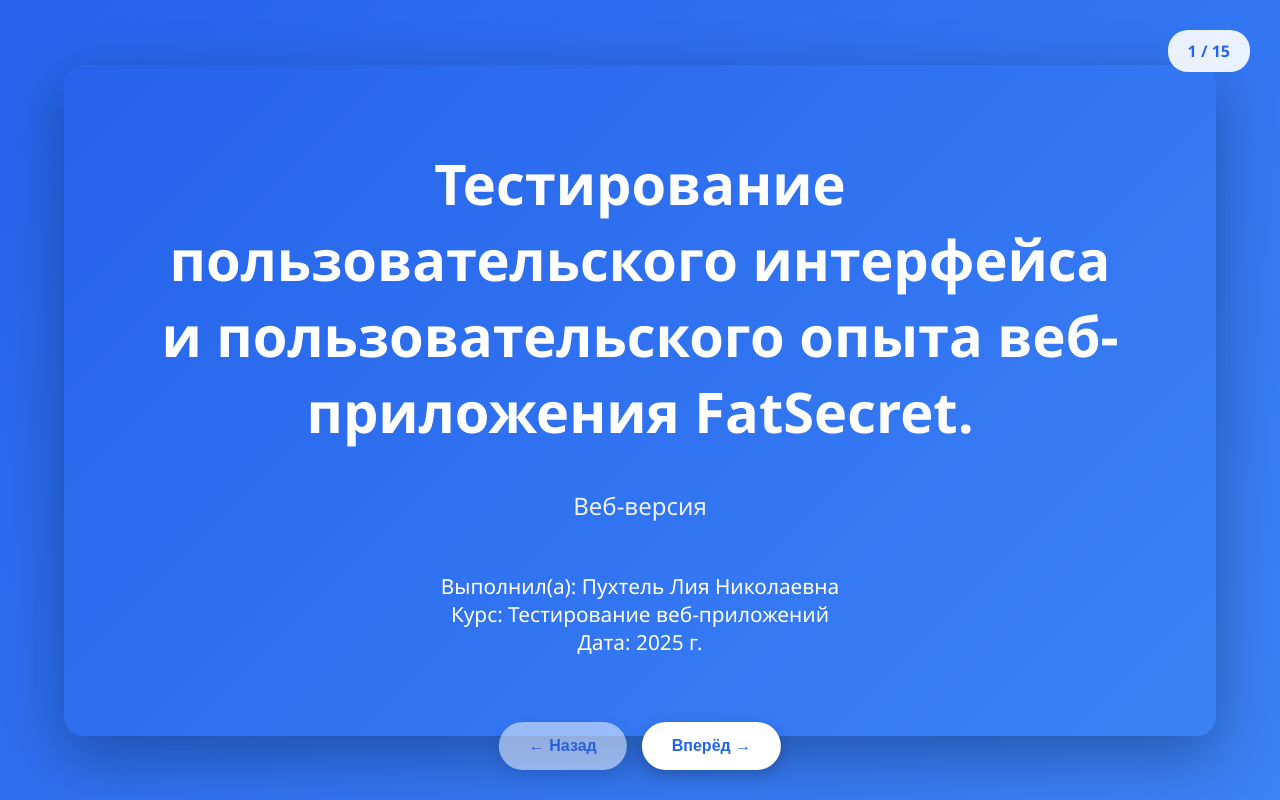
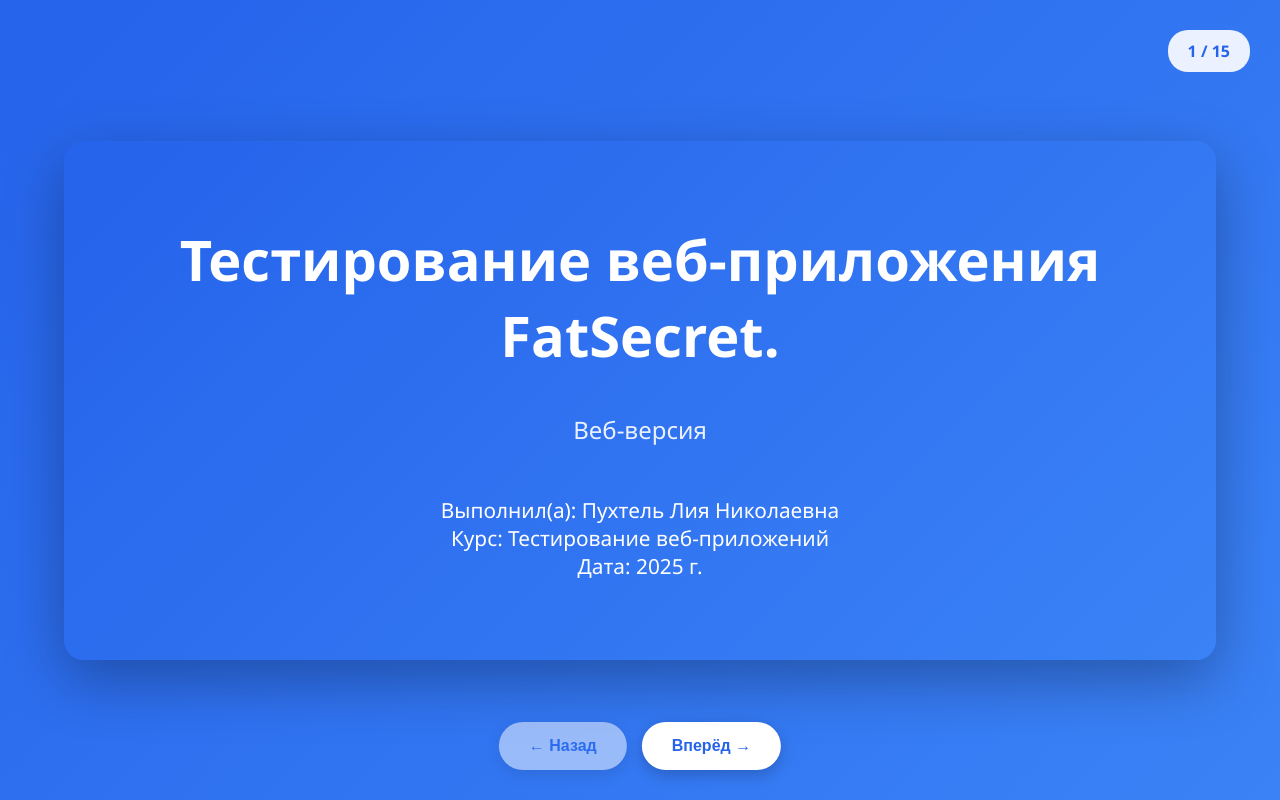
Before and after one commit to Vasilissa-cod/Diploma-project-presentation, a plain HTML site: page index.html in a window 1280 px wide. Drawn offline with Linux system fonts and the light colour scheme.

Commit message:
Update index.html

```diff
--- a/index.html
+++ b/index.html
@@ -3,7 +3,7 @@
 <head>
     <meta charset="UTF-8">
     <meta name="viewport" content="width=device-width, initial-scale=1.0">
-    <title>Тестирование пользовательского интерфейса и пользовательского опыта веб-приложения FatSecret.</title>
+    <title>Тестирование веб-приложения FatSecret.</title>
     <style>
         * {
             margin: 0;
@@ -295,7 +295,7 @@
     <div class="presentation-container">
         <!-- Slide 1: Title -->
         <div class="slide active title-slide">
-            <h1>Тестирование пользовательского интерфейса и пользовательского опыта веб-приложения FatSecret.</h1>
+            <h1>Тестирование веб-приложения FatSecret.</h1>
             <div class="subtitle">Веб-версия</div>
             <div class="author">
                 <p>Выполнил(а): Пухтель Лия Николаевна</p>
```
